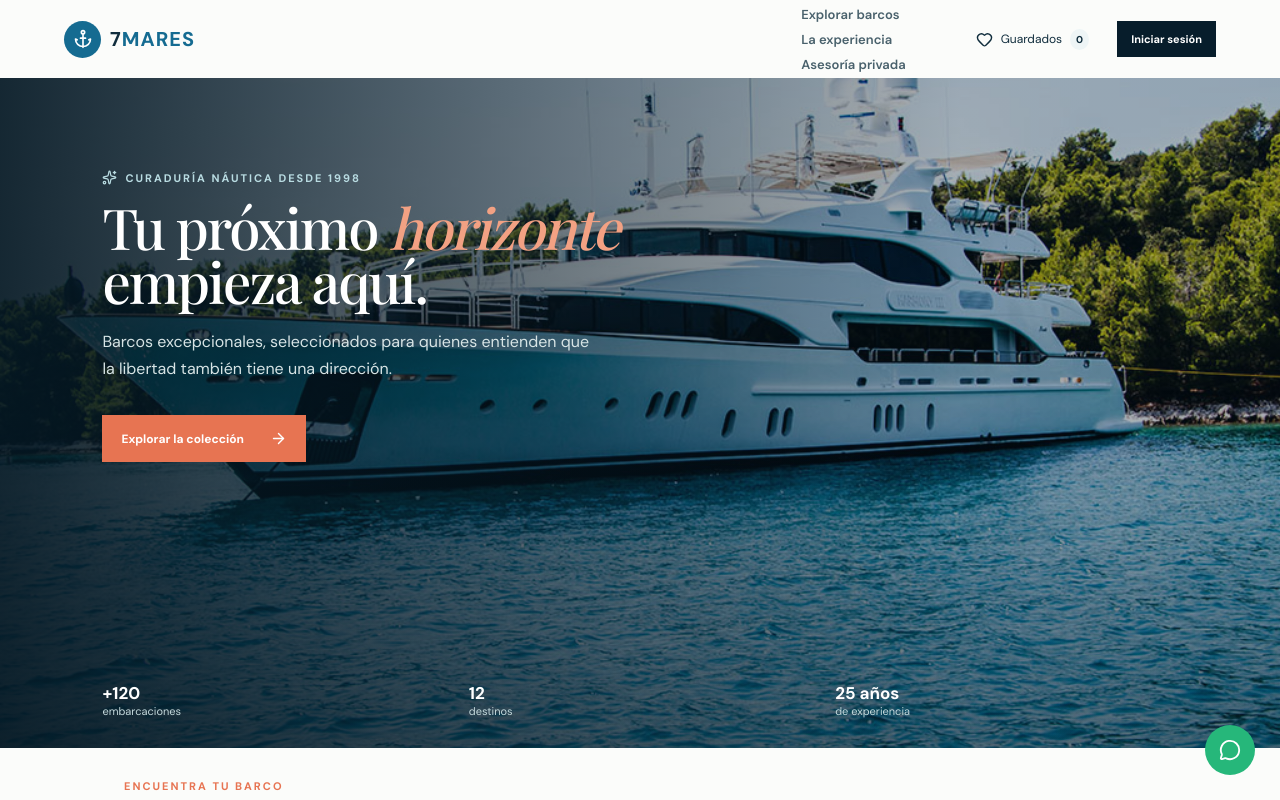
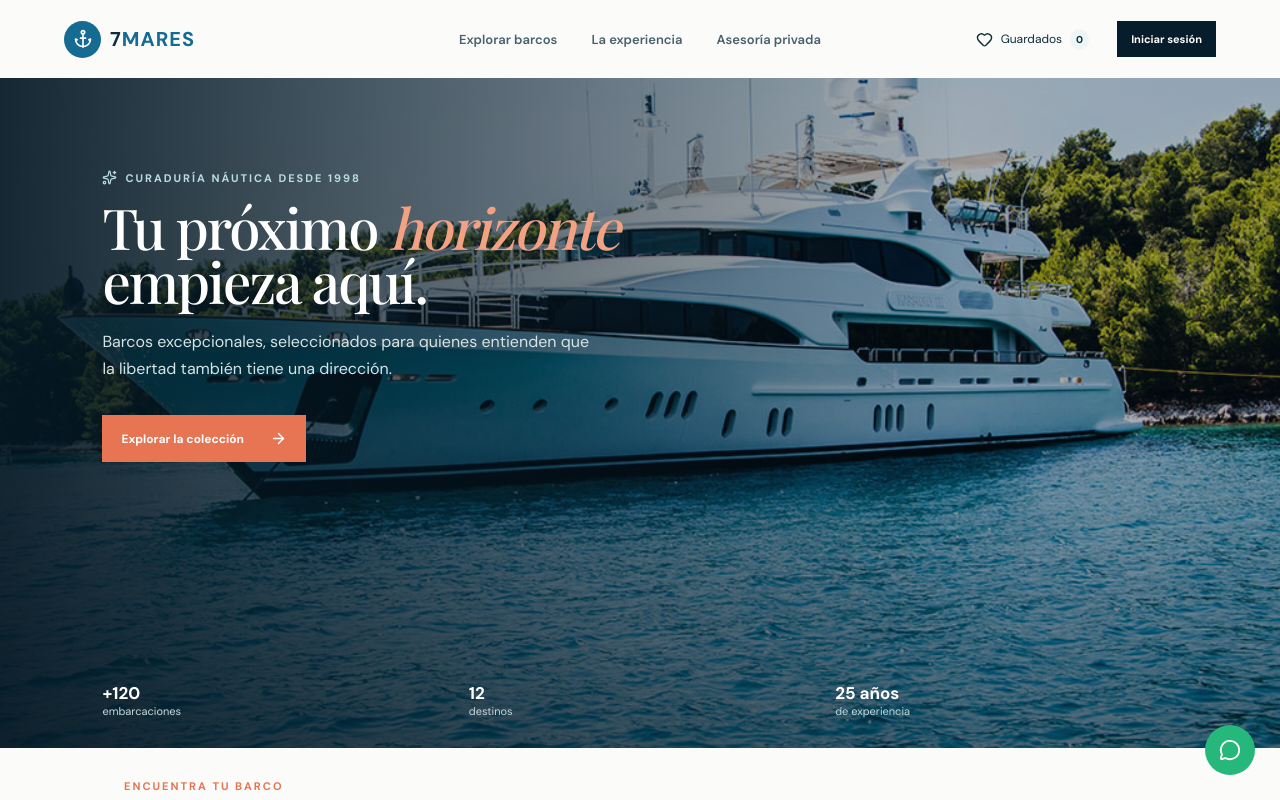
Before and after one commit to TobiGli/7Mares, a React (Vite) app: page / in a window 1280 px wide. Shown: the top 800 px of the page. Built offline with nearby package versions, Linux system fonts and the light colour scheme; no server answers; a web font is replaced by a local one.

Commit message:
fix: restaurar navegacion y ordenar enlaces de cuenta

```diff
--- a/src/auth.css
+++ b/src/auth.css
@@ -1 +1 @@
-.account-button{background:var(--navy);border:0;color:#fff;font-size:11px;font-weight:700;max-width:180px;overflow:hidden;padding:11px 14px;text-overflow:ellipsis;white-space:nowrap}.auth-modal{max-width:470px}.auth-modal form{margin-top:25px}.auth-modal .primary-button{width:100%}.auth-modal .primary-button:disabled{cursor:wait;opacity:.65}.auth-switch{background:none;border:0;color:var(--blue);font-size:12px;margin-top:20px;padding:0}.auth-error{background:#fff0ec;color:#a23f2b;font-size:12px;line-height:1.5;margin:0;padding:10px}
+.account-button{background:var(--navy);border:0;color:#fff;font-size:11px;font-weight:700;max-width:180px;overflow:hidden;padding:11px 14px;text-overflow:ellipsis;white-space:nowrap}.auth-modal{max-width:470px}.auth-modal form{margin-top:25px}.auth-modal .primary-button{width:100%}.auth-modal .primary-button:disabled{cursor:wait;opacity:.65}.auth-modal .auth-switch{background:none;border:0;color:var(--blue);display:block;font-size:12px;margin-top:20px;padding:0}.auth-error{background:#fff0ec;color:#a23f2b;font-size:12px;line-height:1.5;margin:0;padding:10px}
--- a/src/main.jsx
+++ b/src/main.jsx
@@ -7,7 +7,6 @@ import './error-pages.css';
 import './auth.css';
 import './hero-fixes.css';
 import './performance.css';
-import './session.css';
 import { isSupabaseConfigured, supabase, supabaseConfigError } from './lib/supabase';
 
 const AccountPage = lazy(() => import('./pages/AccountPage.jsx'));
--- a/src/session.css
+++ /dev/null
@@ -1 +0,0 @@
-.main-nav{align-items:flex-start;flex-direction:column;gap:8px;margin-left:auto;margin-right:5vw}.main-nav a{display:block}@media(max-width:800px){.main-nav{gap:0;margin:0}}
```
